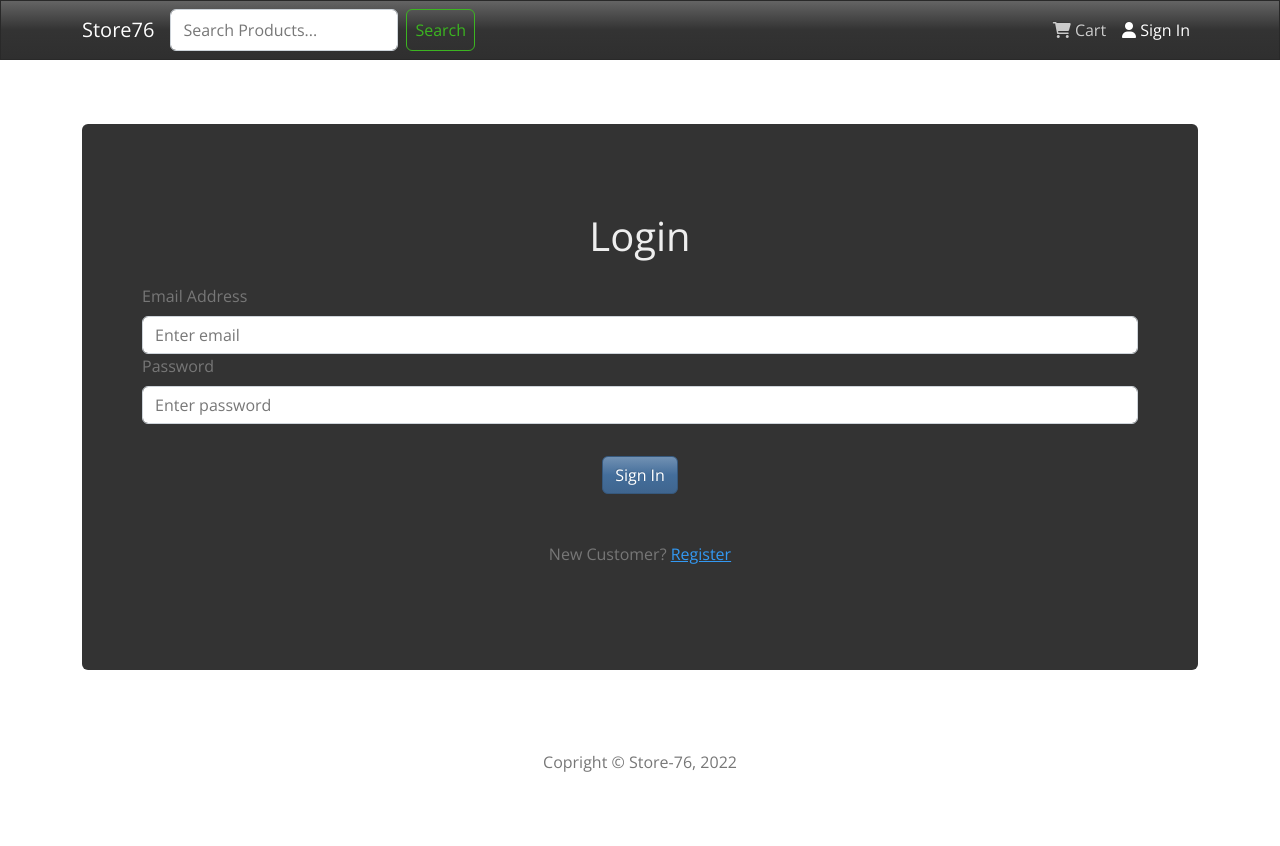
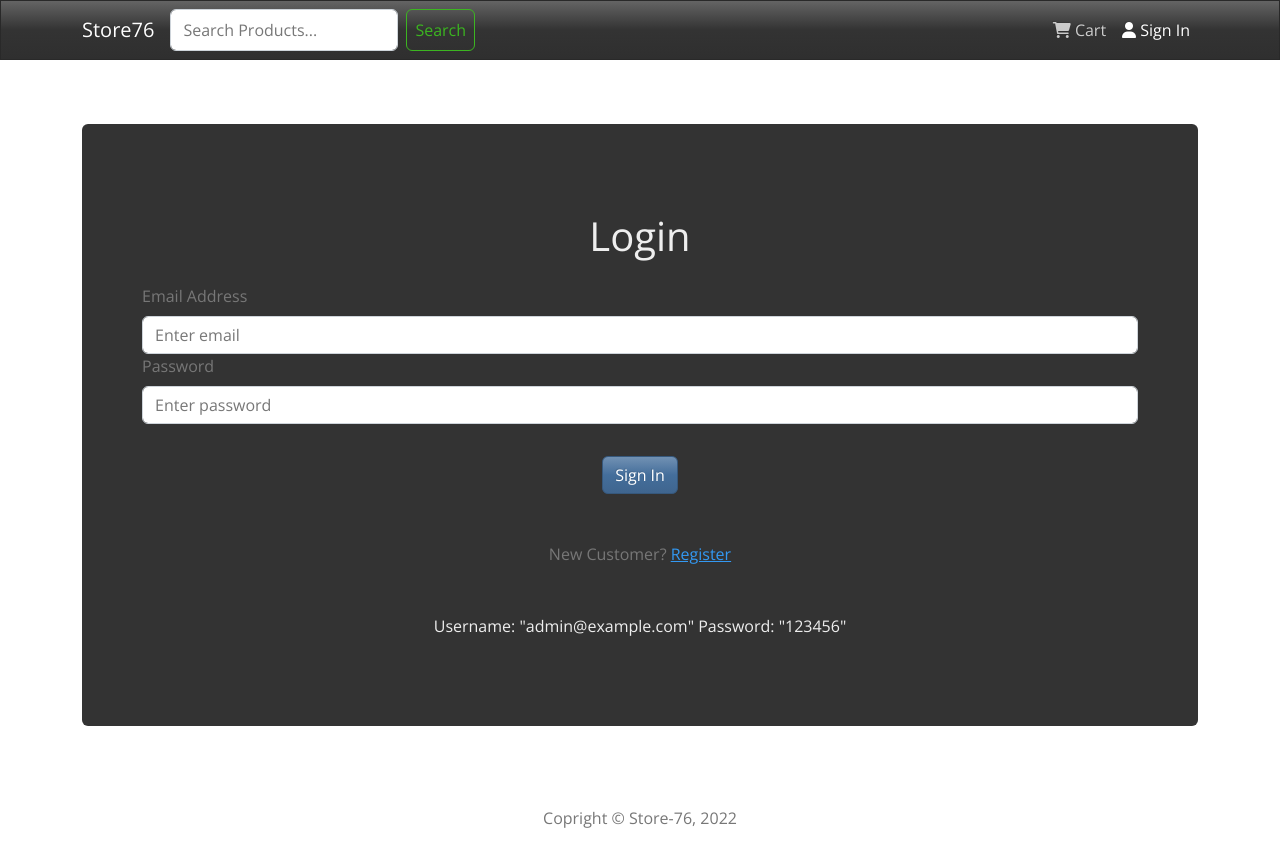
Before and after one commit to laminemessaci/store76, a React (Create React App) app in the folder frontend/: page /login in a window 1280 px wide. Before the commit the page ends 800 px from the top, so only its background shows below. Built offline with nearby package versions, Linux system fonts and the light colour scheme.

Commit message:
add user Connection test

```diff
--- a/frontend/src/screens/LoginScreen.js
+++ b/frontend/src/screens/LoginScreen.js
@@ -81,6 +81,11 @@ const LoginScreen = () => {
             </Col>
           </Row>
         </div>
+        <Row className="py-3 justify-content-center">
+          <Col className="text-center text-light fs-6 ">
+            Username: "admin@example.com" Password: "123456"
+          </Col>
+        </Row>
       </FormContainer>
     </div>
   );
```
